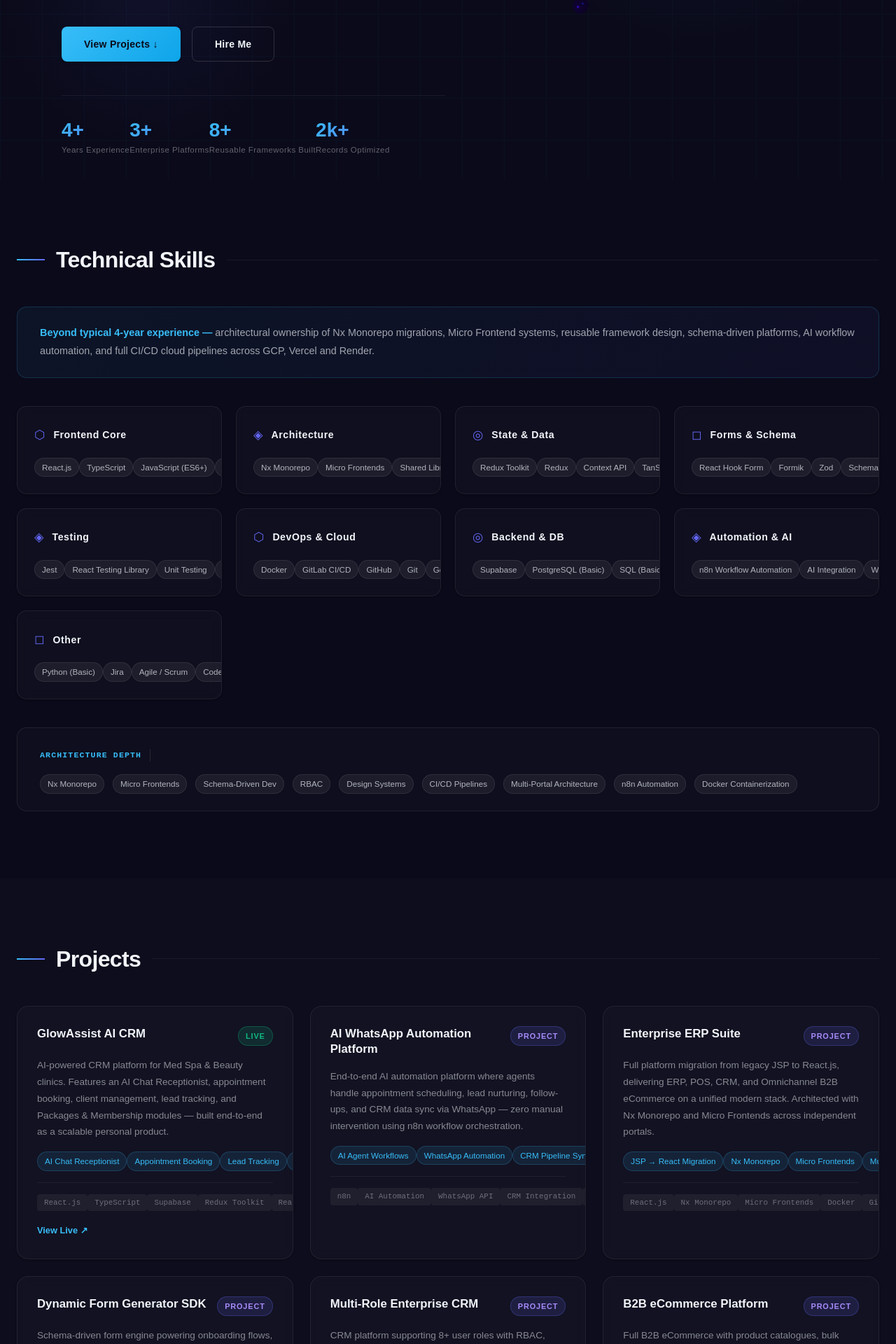
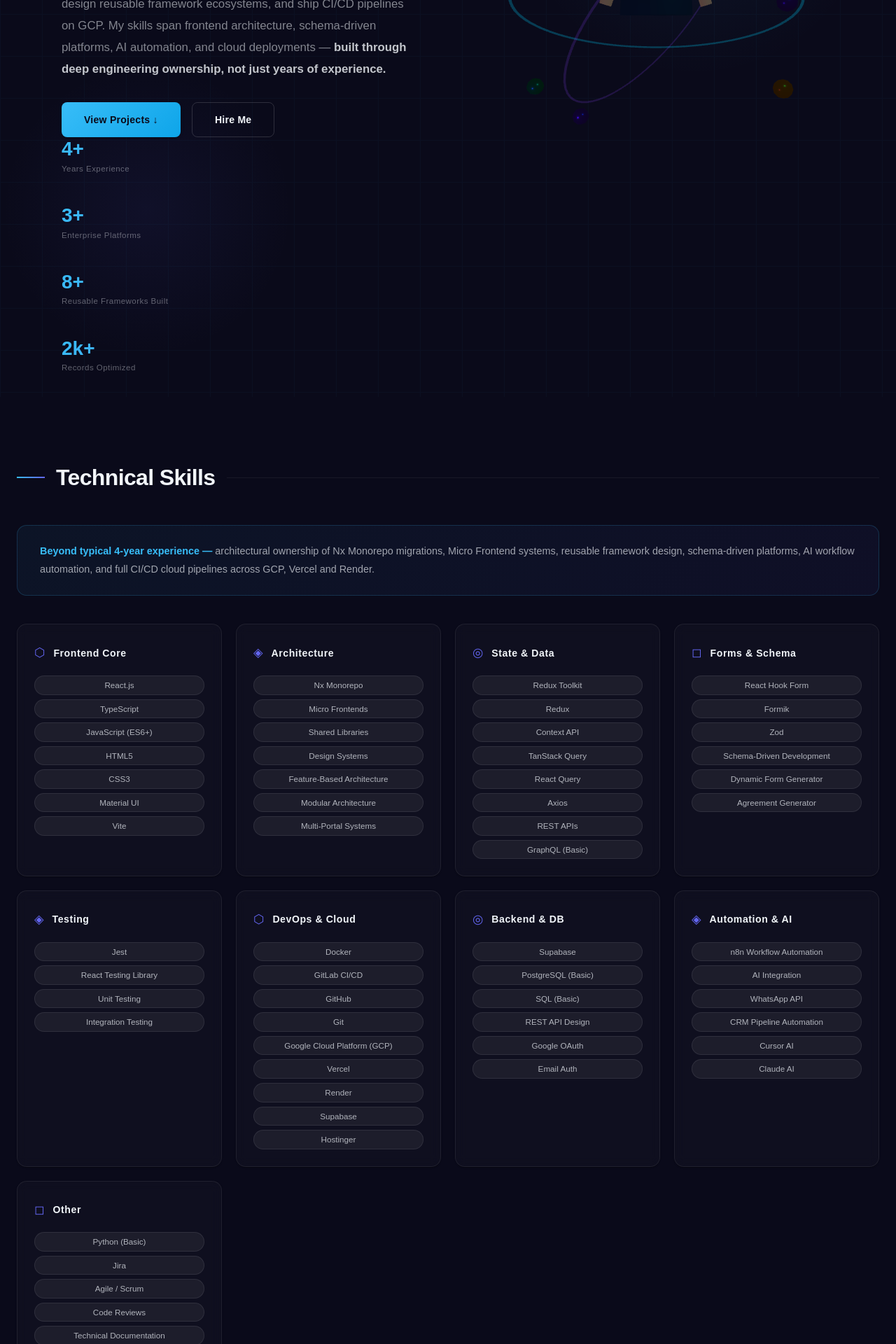
Before and after one commit to devmayurs/personal-portfolio, a React (Vite) app: page / in a window 1280 px wide. Shown: the part 580-2500 px from the top of the page at 70% size. Built offline with nearby package versions, Linux system fonts and the light colour scheme.

Commit message:
production build error for mui component typescript

```diff
--- a/src/components/molecules/ExperienceItem/ExperienceItem.tsx
+++ b/src/components/molecules/ExperienceItem/ExperienceItem.tsx
@@ -30,15 +30,15 @@
 
       {/* Content */}
       <Box className={`exp-item__body ${isLast ? '' : 'exp-item__body--spaced'}`}>
-        <Stack direction="row" flexWrap="wrap" gap="0.5rem 1rem" alignItems="baseline" className="exp-item__meta">
+        <Stack
+          direction="row"
+          sx={{ flexWrap: 'wrap', gap: '0.5rem 1rem', alignItems: 'baseline' }}
+          className="exp-item__meta"
+        >
           <Typography variant="h3" className="exp-item__company">
             {experience.company}
           </Typography>
-          <Typography
-            component="span"
-            className="exp-item__role"
-            style={{ color: experience.color }}
-          >
+          <Typography component="span" className="exp-item__role" style={{ color: experience.color }}>
             · {experience.role}
           </Typography>
           <Typography variant="caption" className="exp-item__period">
@@ -49,11 +49,7 @@
         <Box component="ul" className="exp-item__points">
           {experience.points.map((point) => (
             <Box component="li" key={point} className="exp-item__point">
-              <Typography
-                component="span"
-                className="exp-item__bullet"
-                style={{ color: experience.color }}
-              >
+              <Typography component="span" className="exp-item__bullet" style={{ color: experience.color }}>
                 ▸
               </Typography>
               <Typography component="span" className="exp-item__point-text">
--- a/src/components/molecules/HeroStats/HeroStats.tsx
+++ b/src/components/molecules/HeroStats/HeroStats.tsx
@@ -7,10 +7,12 @@
 const HeroStats: React.FC = () => {
   return (
     <Stack
-      direction="row"
-      className="hero-stats"
-      flexWrap="wrap"
-      gap="2.5rem"
+      sx={{
+        direction: 'row',
+        className: 'hero-stats',
+        flexWrap: 'wrap',
+        gap: '2.5rem',
+      }}
     >
       {HERO_STATS.map((stat) => (
         <StatItem key={stat.label} stat={stat} />
--- a/src/components/molecules/ProjectCard/ProjectCard.tsx
+++ b/src/components/molecules/ProjectCard/ProjectCard.tsx
@@ -16,17 +16,19 @@
   return (
     <Card
       className={`project-card ${hovered ? 'project-card--hovered' : ''}`}
-      onMouseEnter={() => setHovered(true)}
-      onMouseLeave={() => setHovered(false)}
+      onMouseEnter={() => {
+        setHovered(true);
+      }}
+      onMouseLeave={() => {
+        setHovered(false);
+      }}
     >
       <CardContent className="project-card__content">
         <Box className="project-card__header">
           <Typography variant="h3" className="project-card__title">
             {project.title}
           </Typography>
-          <Box
-            className={`project-card__badge project-card__badge--${isLive ? 'live' : 'demo'}`}
-          >
+          <Box className={`project-card__badge project-card__badge--${isLive ? 'live' : 'demo'}`}>
             {isLive ? 'LIVE' : 'PROJECT'}
           </Box>
         </Box>
@@ -35,30 +37,20 @@
           {project.description}
         </Typography>
 
-        <Stack direction="row" flexWrap="wrap" gap="6px">
+        <Stack sx={{ direction: 'row', flexWrap: 'wrap', gap: '6px' }}>
           {project.highlights.map((highlight) => (
             <TechChip key={highlight} label={highlight} variant="primary" />
           ))}
         </Stack>
 
-        <Stack
-          direction="row"
-          flexWrap="wrap"
-          gap="6px"
-          className="project-card__tags"
-        >
+        <Stack sx={{ direction: 'row', flexWrap: 'wrap', gap: '6px' }} className="project-card__tags">
           {project.tags.map((tag) => (
             <TechChip key={tag} label={tag} variant="mono" />
           ))}
         </Stack>
 
         {project.link && (
-          <a
-            href={project.link}
-            target="_blank"
-            rel="noreferrer"
-            className="project-card__link"
-          >
+          <a href={project.link} target="_blank" rel="noreferrer" className="project-card__link">
             View Live ↗
           </a>
         )}
--- a/src/components/molecules/RoleChips/RoleChips.tsx
+++ b/src/components/molecules/RoleChips/RoleChips.tsx
@@ -5,7 +5,7 @@
 
 const RoleChips: React.FC = () => {
   return (
-    <Stack direction="row" flexWrap="wrap" gap="8px" className="role-chips">
+    <Stack sx={{ direction: 'row', flexWrap: 'wrap', gap: '8px' }} className="role-chips">
       {HERO_ROLES.map((role) => (
         <Chip key={role} label={role} size="small" className="role-chip" />
       ))}
--- a/src/components/molecules/SkillCard/SkillCard.tsx
+++ b/src/components/molecules/SkillCard/SkillCard.tsx
@@ -14,8 +14,12 @@
   return (
     <Card
       className={`skill-card ${hovered ? 'skill-card--hovered' : ''}`}
-      onMouseEnter={() => setHovered(true)}
-      onMouseLeave={() => setHovered(false)}
+      onMouseEnter={() => {
+        setHovered(true);
+      }}
+      onMouseLeave={() => {
+        setHovered(false);
+      }}
     >
       <CardContent className="skill-card__content">
         <Box className="skill-card__header">
@@ -26,7 +30,7 @@
             {skill.category}
           </Typography>
         </Box>
-        <Stack direction="row" flexWrap="wrap" gap="6px">
+        <Stack sx={{ direction: 'row', flexWrap: 'wrap', gap: '6px' }} className="skill-card__items">
           {skill.items.map((item) => (
             <TechChip key={item} label={item} variant="muted" />
           ))}
```
